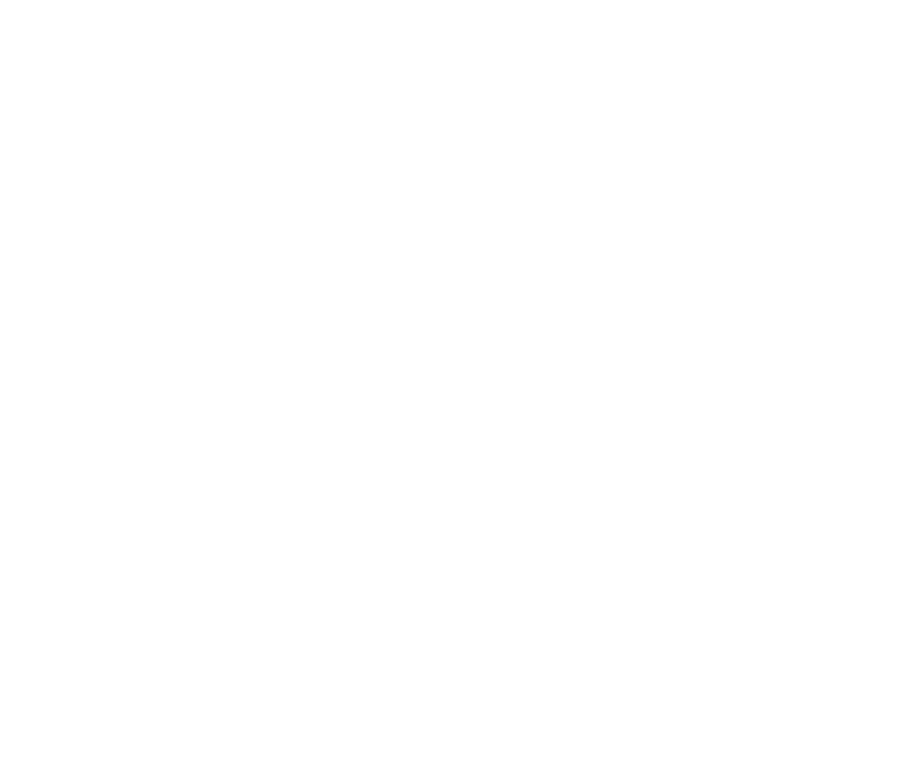
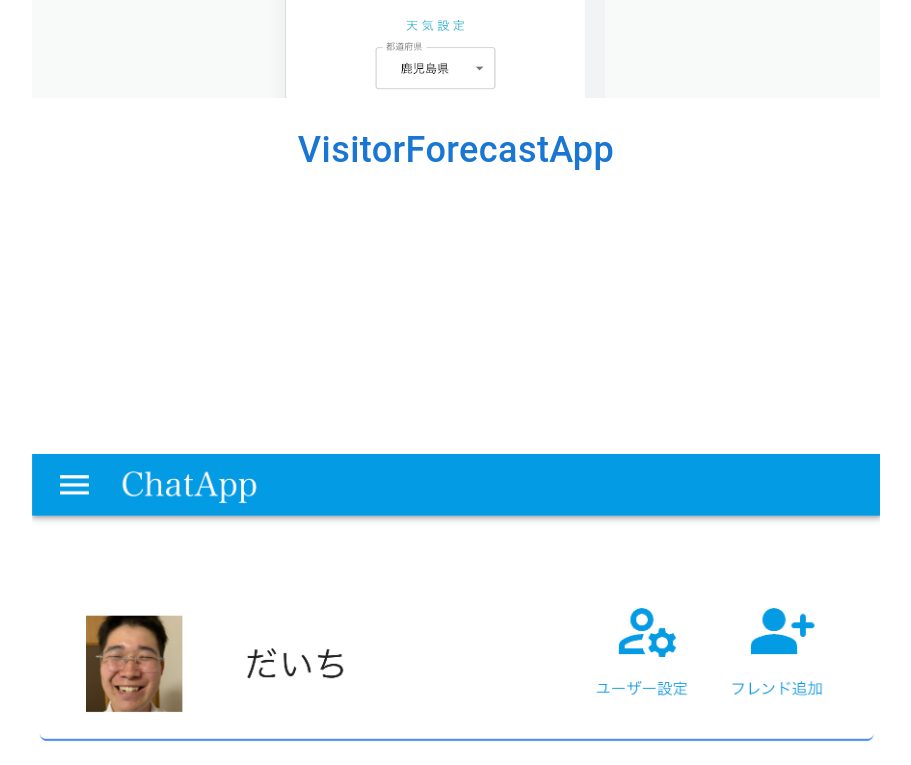
Before and after one commit to bdaichi/profile_site, a Next.js app: page /home_page in a window 1280 px wide. Shown: the part 1760-2525 px from the top of the page, without its empty margins (184-1095 px from the left). Before the commit the page ends 948 px from the top, so only its background shows below. Built offline with nearby package versions, Linux system fonts and the light colour scheme.

Commit message:
ポートフォリオの画像をローカルに保存した

```diff
--- a/component/common/nav_bar.tsx
+++ b/component/common/nav_bar.tsx
@@ -13,7 +13,7 @@
         <Button
             onClick={routerHomePage}
         >
-            <div className='fixed top-0 flex flex-col z-10 border-b border-black pb-6 p-12 bg-white' style={{ width: '90%', maxWidth: 1000, }}>
+            <div className='fixed top-0 flex flex-col z-20 border-b border-black pb-6 p-12 bg-white' style={{ width: '90%', maxWidth: 1000, }}>
                 <CssBaseline />
                 <p className='flex justify-center text-4xl tracking-widest md:my-8' style={{ fontFamily: 'Impact', textShadow: '1px 8px 5px', WebkitTextStroke: '1px white' }}>BEPPU DAICHI</p>
             </div>
--- a/component/home_page/portfolio_tile.tsx
+++ b/component/home_page/portfolio_tile.tsx
@@ -17,7 +17,7 @@
     }
 
     return (
-        <div className='mt-56 mx-4 md:mt-24 md:mx-20'>
+        <div className='my-4 mx-4 md:mt-24 md:mx-20'>
             <Button
                 onClick={pageRouter}
             >
--- a/component/home_page/profile_feild.tsx
+++ b/component/home_page/profile_feild.tsx
@@ -2,7 +2,7 @@
 
     return (
         <>
-            <div className='fixed top-32 md:top-44 md:left-8 md:w-56 p-8 shadow-2xl rounded-md bg-white z-10 flex flex-col justify-center items-center m-4'>
+            <div className='fixed top-32 md:top-44 md:left-8 md:w-56 p-8 shadow-2xl rounded-md bg-white z-20 flex flex-col justify-center items-center m-4'>
                 <img className='m-4 h-56 md:h-full rounded-2xl' src='beppudaichi.jpg' />
                 <p className='text-3xl tracking-widest my-4'>別府大地</p>
             </div>
--- a/pages/home_page.tsx
+++ b/pages/home_page.tsx
@@ -13,10 +13,13 @@
                 <div className='flex justify-center m-8'>
                     <ProfileFeild />
                 </div>
-                <div className='absolute top-64 md:top-0 z-0'>
+                <div className='absolute top-96 mt-32 md:top-0 md:mt-0 z-0'>
                     <PortfolioTile imagePath='storeList.jpg' portfolioName='Store List' />
+                    <PortfolioTile imagePath='visitorForecastApp.jpg' portfolioName='VisitorForecastApp' />
+                    <PortfolioTile imagePath='chatApp.jpg' portfolioName='chatApp' />
                 </div>
             </div>
+            <div className='fixed top-28 md:top-0 bg-white z-10' style={{ width: '100%', height: '4%' }}>　</div>
         </>
     )
 }
```
Also changed, not shown: public/chatApp.jpg (added), public/visitorForecastApp.jpg (added).
